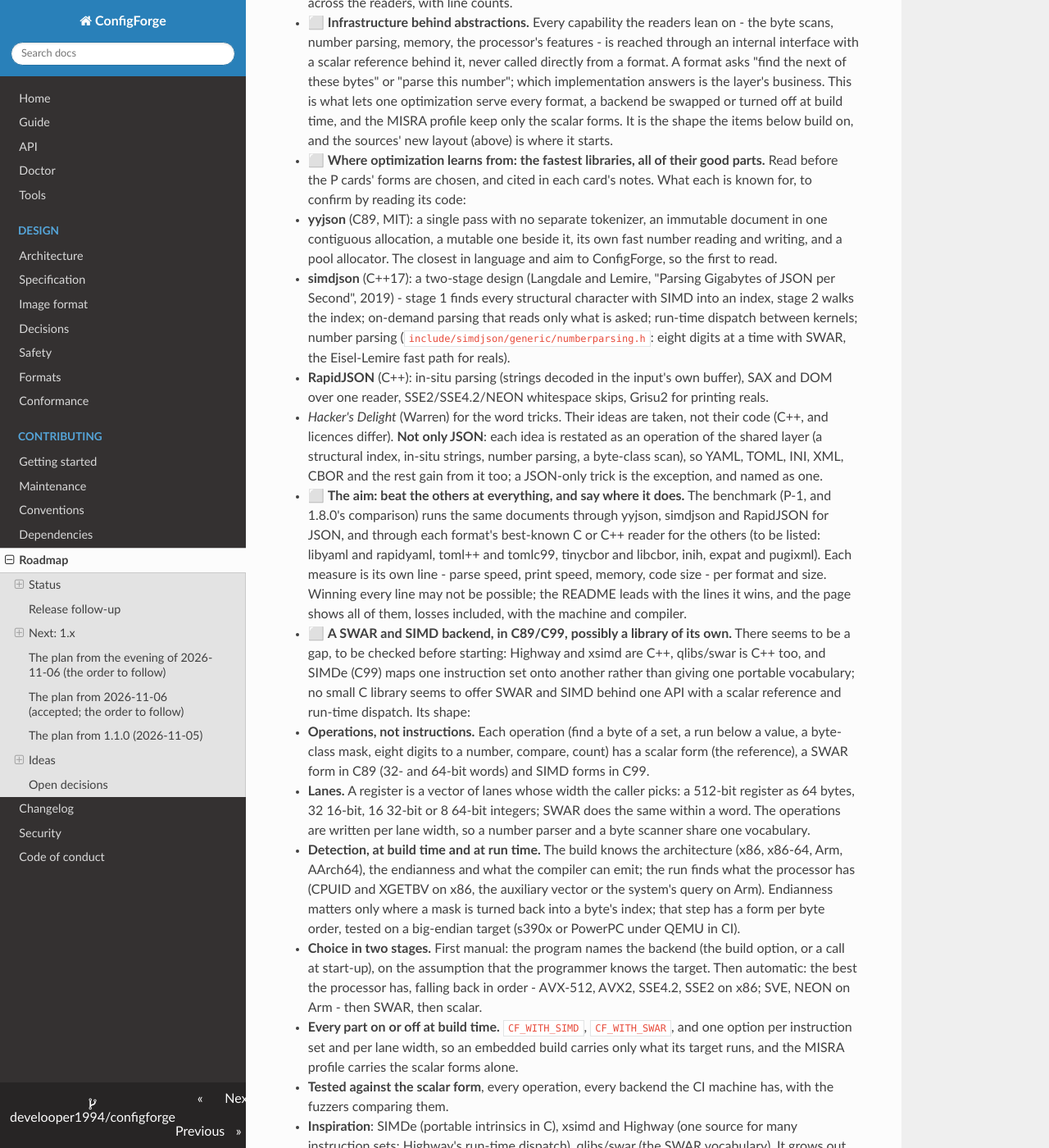
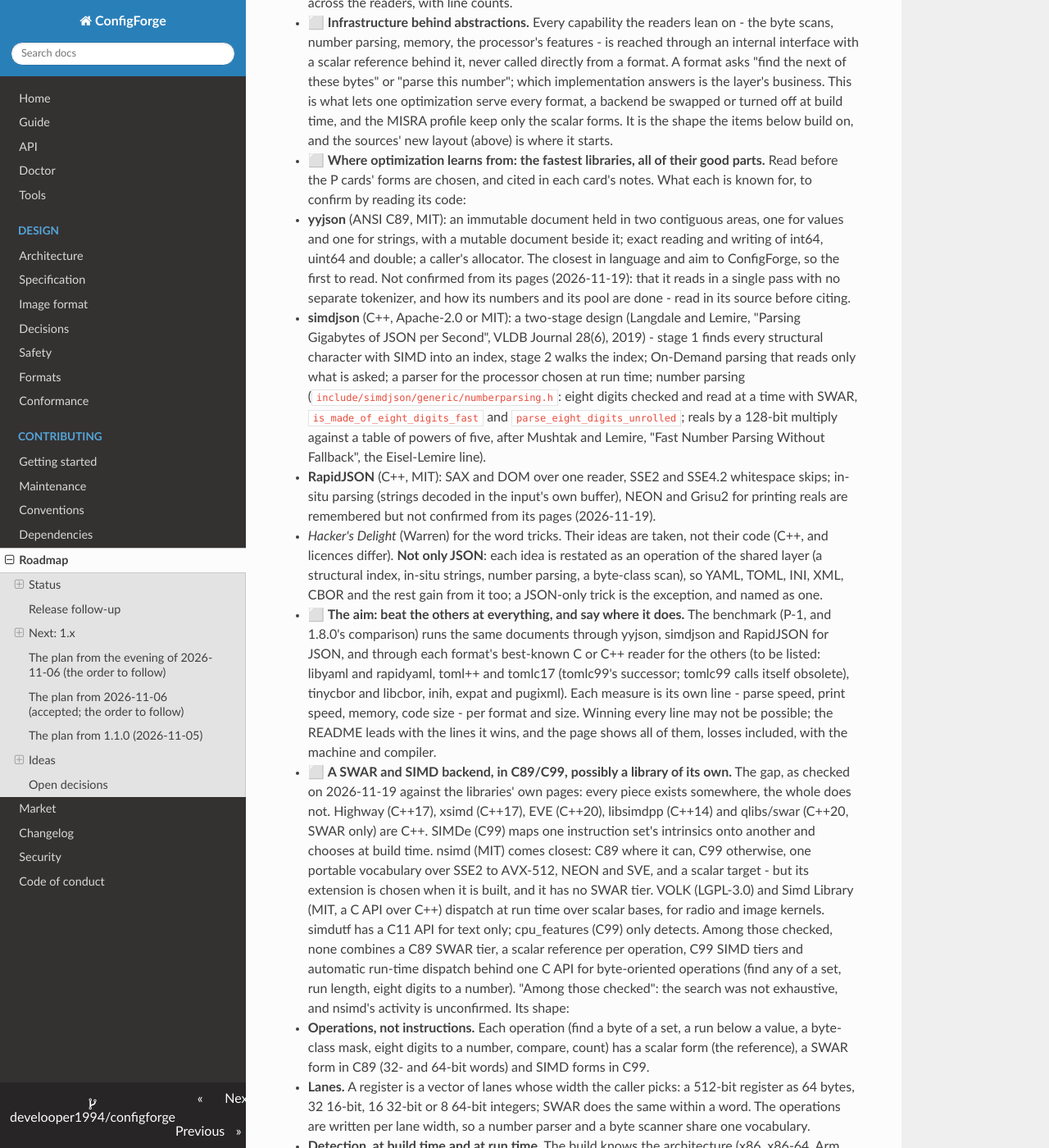
Before and after one commit to develooper1994/configforge, an MkDocs documentation site: the page built from docs/Roadmap.md, in a window 1280 px wide and 1400 px high, scrolled down 19828 px. Shown: the whole window at 82% size. Built offline with MkDocs 1.6.1, drawn with Linux system fonts in a browser that asks for light colours; some of the changed text lies outside the part shown.

Commit message:
Market: who serves the people who change configuration, and which fields are open; Roadmap: the SIMD libraries' gap and the fast readers as checked, and the ways to read as the code has them

```diff
--- a/docs/Roadmap.md
+++ b/docs/Roadmap.md
@@ -1023,21 +1023,29 @@ first user meets. In the order proposed:
   their good parts.** Read before the P cards' forms are chosen, and
   cited in each card's notes. What each is known for, to confirm by
   reading its code:
-  * **yyjson** (C89, MIT): a single pass with no separate tokenizer, an
-    immutable document in one contiguous allocation, a mutable one
-    beside it, its own fast number reading and writing, and a pool
-    allocator. The closest in language and aim to ConfigForge, so the
-    first to read.
-  * **simdjson** (C++17): a two-stage design (Langdale and Lemire,
-    "Parsing Gigabytes of JSON per Second", 2019) - stage 1 finds every
-    structural character with SIMD into an index, stage 2 walks the
-    index; on-demand parsing that reads only what is asked; run-time
-    dispatch between kernels; number parsing
-    (`include/simdjson/generic/numberparsing.h`: eight digits at a time
-    with SWAR, the Eisel-Lemire fast path for reals).
-  * **RapidJSON** (C++): in-situ parsing (strings decoded in the
-    input's own buffer), SAX and DOM over one reader, SSE2/SSE4.2/NEON
-    whitespace skips, Grisu2 for printing reals.
+  * **yyjson** (ANSI C89, MIT): an immutable document held in two
+    contiguous areas, one for values and one for strings, with a
+    mutable document beside it; exact reading and writing of int64,
+    uint64 and double; a caller's allocator. The closest in language
+    and aim to ConfigForge, so the first to read. Not confirmed from
+    its pages (2026-11-19): that it reads in a single pass with no
+    separate tokenizer, and how its numbers and its pool are done -
+    read in its source before citing.
+  * **simdjson** (C++, Apache-2.0 or MIT): a two-stage design
+    (Langdale and Lemire, "Parsing Gigabytes of JSON per Second", VLDB
+    Journal 28(6), 2019) - stage 1 finds every structural character
+    with SIMD into an index, stage 2 walks the index; On-Demand parsing
+    that reads only what is asked; a parser for the processor chosen at
+    run time; number parsing
+    (`include/simdjson/generic/numberparsing.h`: eight digits checked
+    and read at a time with SWAR, `is_made_of_eight_digits_fast` and
+    `parse_eight_digits_unrolled`; reals by a 128-bit multiply against
+    a table of powers of five, after Mushtak and Lemire, "Fast Number
+    Parsing Without Fallback", the Eisel-Lemire line).
+  * **RapidJSON** (C++, MIT): SAX and DOM over one reader, SSE2 and
+    SSE4.2 whitespace skips; in-situ parsing (strings decoded in the
+    input's own buffer), NEON and Grisu2 for printing reals are
+    remembered but not confirmed from its pages (2026-11-19).
   * *Hacker's Delight* (Warren) for the word tricks.
   Their ideas are taken, not their code (C++, and licences differ).
   **Not only JSON**: each idea is restated as an operation of the
@@ -1048,18 +1056,31 @@ first user meets. In the order proposed:
   The benchmark (P-1, and 1.8.0's comparison) runs the same documents
   through yyjson, simdjson and RapidJSON for JSON, and through each
   format's best-known C or C++ reader for the others (to be listed:
-  libyaml and rapidyaml, toml++ and tomlc99, tinycbor and libcbor,
+  libyaml and rapidyaml, toml++ and tomlc17 (tomlc99's successor;
+  tomlc99 calls itself obsolete), tinycbor and libcbor,
   inih, expat and pugixml). Each measure is its own line - parse speed,
   print speed, memory, code size - per format and size. Winning every
   line may not be possible; the README leads with the lines it wins,
   and the page shows all of them, losses included, with the machine and
   compiler.
 * ⬜ **A SWAR and SIMD backend, in C89/C99, possibly a library of its
-  own.** There seems to be a gap, to be checked before starting: Highway
-  and xsimd are C++, qlibs/swar is C++ too, and SIMDe (C99) maps one
-  instruction set onto another rather than giving one portable
-  vocabulary; no small C library seems to offer SWAR and SIMD behind
-  one API with a scalar reference and run-time dispatch. Its shape:
+  own.** The gap, as checked on 2026-11-19 against the libraries'
+  own pages: every piece exists somewhere, the whole does not.
+  Highway (C++17), xsimd (C++17), EVE (C++20), libsimdpp (C++14) and
+  qlibs/swar (C++20, SWAR only) are C++. SIMDe (C99) maps one
+  instruction set's intrinsics onto another and chooses at build time.
+  nsimd (MIT) comes closest: C89 where it can, C99 otherwise, one
+  portable vocabulary over SSE2 to AVX-512, NEON and SVE, and a scalar
+  target - but its extension is chosen when it is built, and it has no
+  SWAR tier. VOLK (LGPL-3.0) and Simd Library (MIT, a C API over C++)
+  dispatch at run time over scalar bases, for radio and image kernels.
+  simdutf has a C11 API for text only; cpu_features (C99) only
+  detects. Among those checked, none combines a C89 SWAR tier, a
+  scalar reference per operation, C99 SIMD tiers and automatic
+  run-time dispatch behind one C API for byte-oriented operations
+  (find any of a set, run length, eight digits to a number). "Among
+  those checked": the search was not exhaustive, and nsimd's activity
+  is unconfirmed. Its shape:
   * **Operations, not instructions.** Each operation (find a byte of a
     set, a run below a value, a byte-class mask, eight digits to a
     number, compare, count) has a scalar form (the reference), a SWAR
@@ -1175,15 +1196,19 @@ first user meets. In the order proposed:
   decided each. Each number on the page is read from the build options
   or a test, and a test checks the page against them, so it cannot
   drift.
-* ⬜ **Ways to read: DOM, SAX, lazy, in-situ.** The readers today build
-  the model. Four modes, each an option of the reader, sharing one
-  lexer:
-  * **DOM** (today's): the whole document as a tree, read once,
-    walked many times.
-  * **SAX / events**: a callback per value, no tree kept; for a
-    document larger than memory, and the base the others are built on
-    (the serialization library's events already exist; made public as
-    a stable API).
+* ⬜ **Ways to read: DOM, SAX, lazy, in-situ.** Corrected on
+  2026-11-19 against the code: the readers today give **events**, and
+  that interface is already public (`cf_doc_sink` in `cf_serialize.h`,
+  a callback per table, array and value); the configuration library
+  flattens them into its key space, which is deliberately not a tree
+  (`docs/Architecture.md`, "What is deliberately not here"). So the
+  modes are, all on the same lexers:
+  * **Events (SAX)**: done; the base the others are built on.
+  * **A document tree (DOM)** for the serialization library alone:
+    W5-V1 builds one inside `configforge codec convert`; made a public
+    type of the serialization library, read once and walked many
+    times, for programs that want a document rather than a
+    configuration.
   * **Lazy / on-demand** (simdjson's): a structural index first, values
     parsed only when asked for; for reading three keys of a large
     document.
@@ -1339,8 +1364,14 @@ from parts that exist:
   files at once (one a host), grouped by value, saying which hosts
   differ from the rest and on which keys - the question "is this set
   the same on a hundred servers".
-* ⬜ **Market research before the next step.** Who already sells what
-  to these people, and where nobody does: configuration languages (Cue,
+* 🟨 **Market research before the next step.** Done on 2026-11-19 in
+  [Market.md](Market.md): fields 1 (a diff that knows the contract) with
+  3 (pull requests) and 5 (embedded configuration checked at build time)
+  look open; structural diff and Kubernetes policy are crowded, so the
+  project adds the contract and provenance to dyff, conftest and gitleaks
+  rather than competing with them. Left: confdiff's real features and
+  licence, and the rows marked unconfirmed. The question, as asked:
+  who already sells what to these people, and where nobody does: configuration languages (Cue,
   KCL, Pkl), policy (OPA and conftest), diff tools (dyff, graphtage,
   difftastic), stores (Consul, AppConfig), and GitOps (Argo, Flux).
   Candidates for a field with no rival, to test against that list:
--- a/mkdocs.yml
+++ b/mkdocs.yml
@@ -64,6 +64,7 @@ nav:
       - Conventions: docs/Conventions.md
       - Dependencies: docs/Dependencies.md
       - Roadmap: docs/Roadmap.md
+      - Market: docs/Market.md
       - Changelog: CHANGELOG.md
       - Security: SECURITY.md
       - Code of conduct: CODE_OF_CONDUCT.md
```
Also changed, not shown: docs/Market.md (added, +248 -0 lines).
